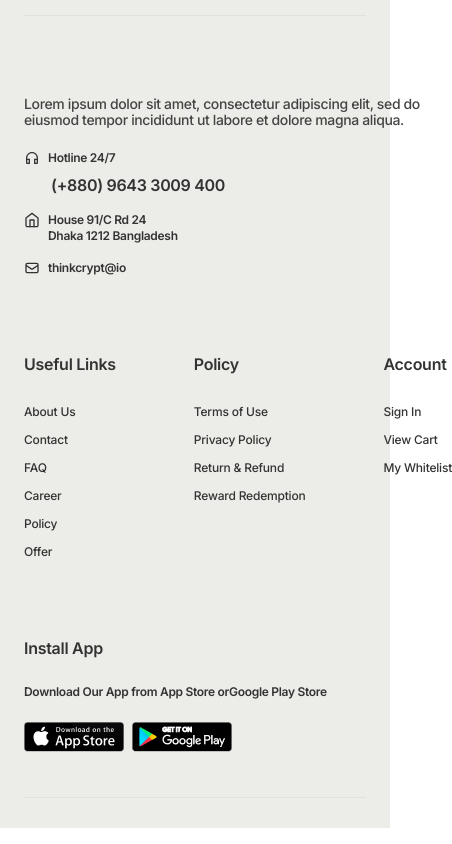
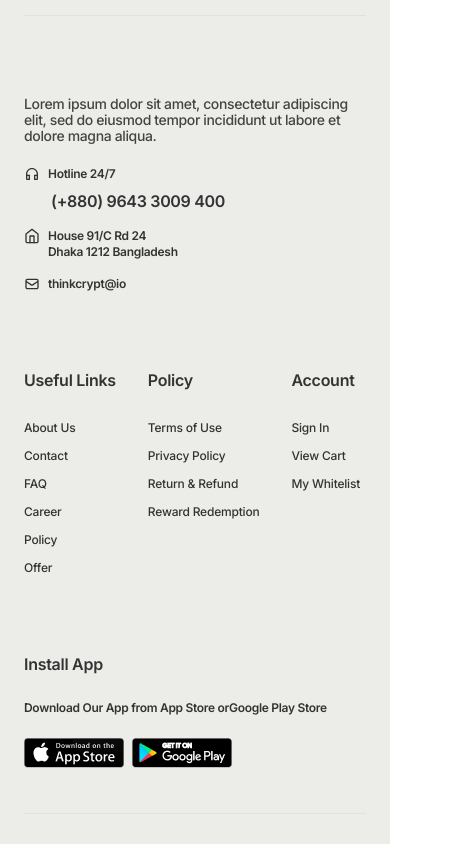
Before and after one commit to tajkir-alam/add-to-cart, a React (Vite) app: page / in a window 390 px wide. Shown: the part 1870-2714 px from the top of the page, 452 px wide, since content can reach past the window. Built offline with nearby package versions, Linux system fonts and the light colour scheme.

Commit message:
top footer responsived

```diff
--- a/src/SCSS/style.css
+++ b/src/SCSS/style.css
@@ -704,7 +704,10 @@
   }
   footer .top-footer {
     display: grid;
-    grid-template-columns: 12fr;
+    grid-template-columns: repeat(1, 1fr);
+  }
+  footer .top-footer .nav-col {
+    gap: 32px;
   }
 }
 @media screen and (min-width: 768px) {
--- a/src/SCSS/style.scss
+++ b/src/SCSS/style.scss
@@ -852,7 +852,11 @@
 
         .top-footer {
             display: grid;
-            grid-template-columns: 12fr;
+            grid-template-columns: repeat(1, 1fr);
+
+            .nav-col {
+                gap: 32px;
+            }
         }
     }
 }
```
Also changed, not shown: 1 other file (tests, documents, lock files or other folders).
